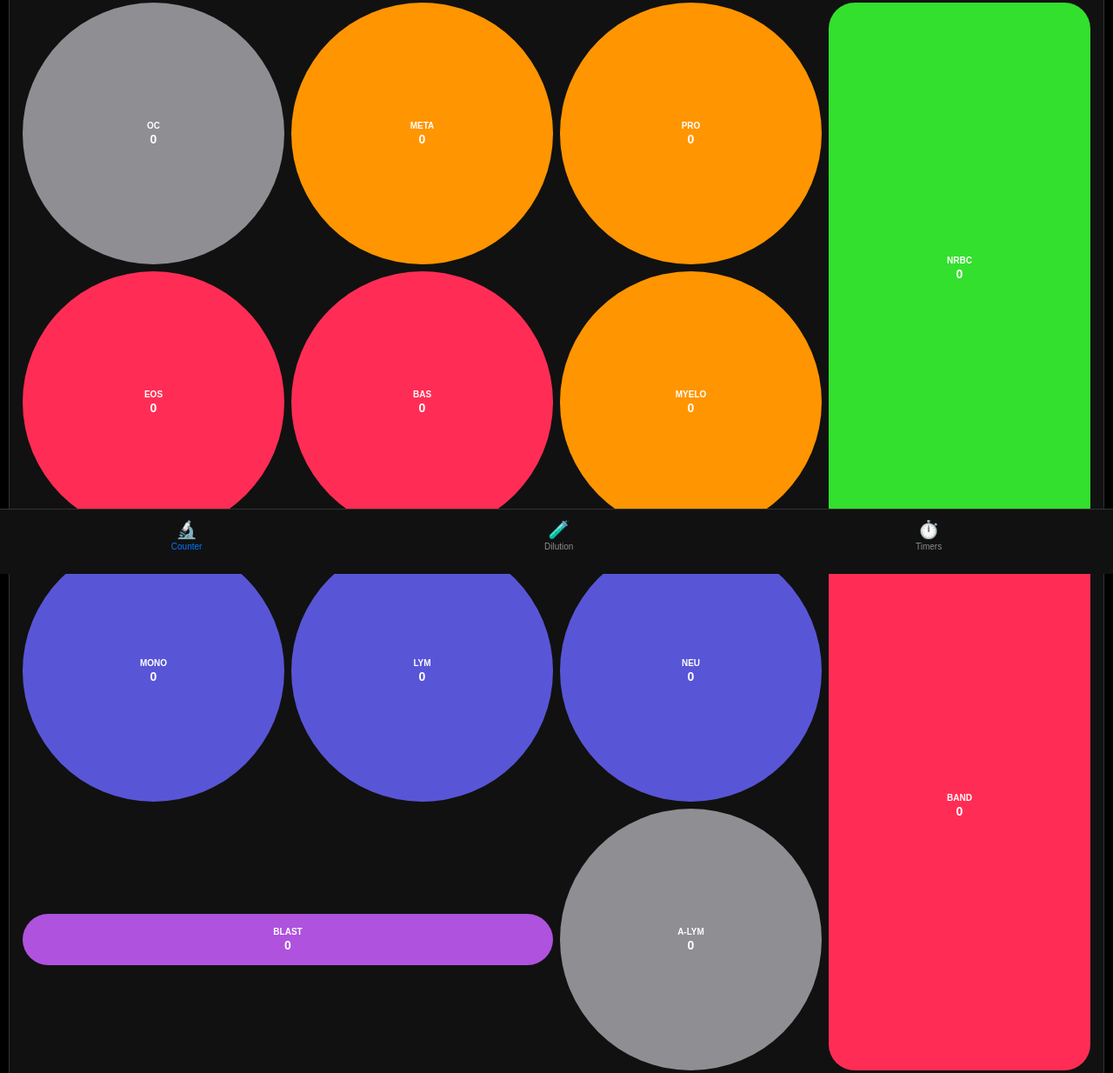
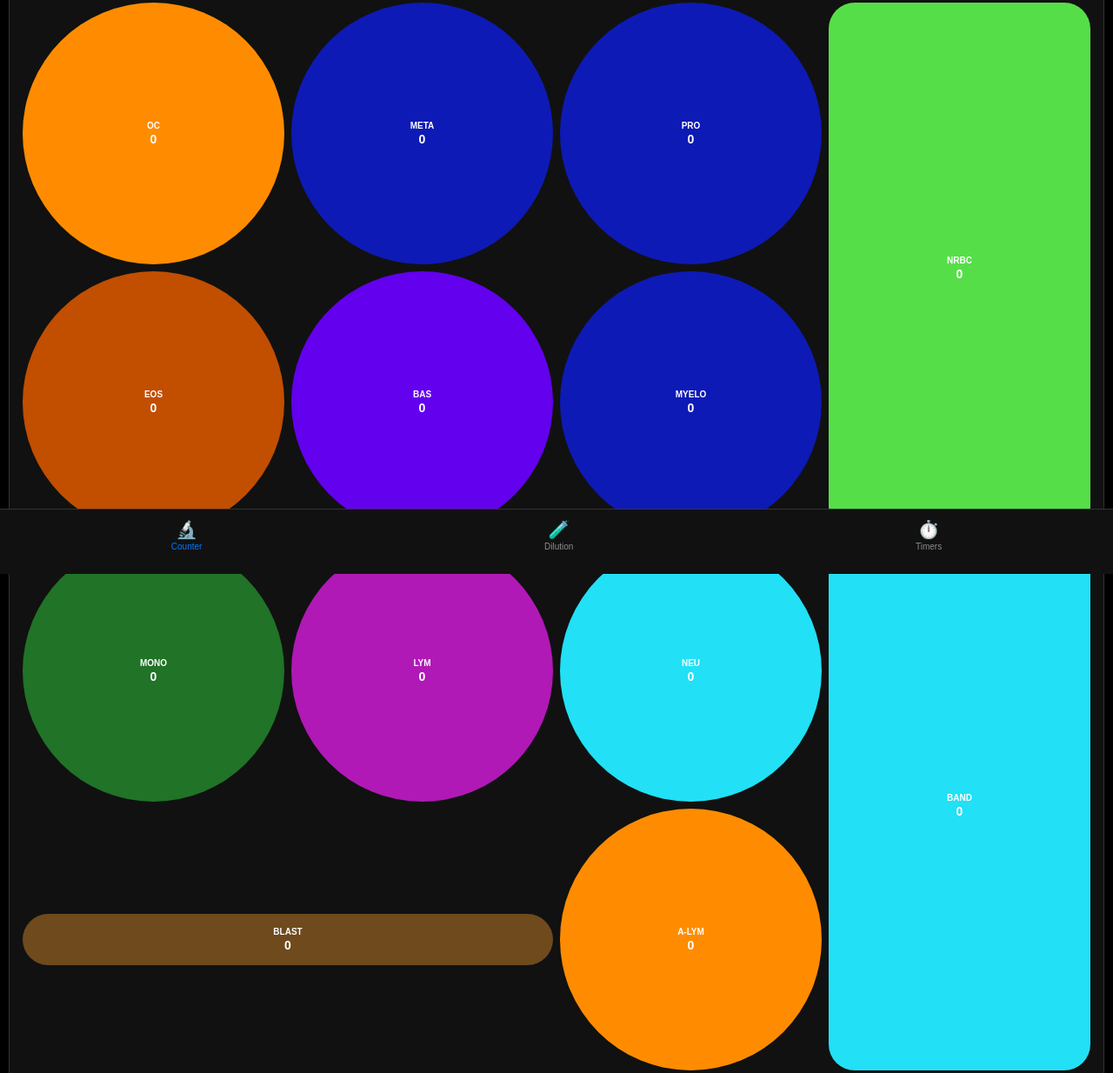
Before and after one commit to leunghilary1-stack/lab-use, a plain HTML site: page index.html in a window 1280 px wide. Shown: the part 140-1374 px from the top of the page at 87% size. Drawn offline with Linux system fonts and the light colour scheme.

Commit message:
Fix HTML encoding issues in index.html

```diff
--- a/index.html
+++ b/index.html
@@ -59,8 +59,8 @@
         .pos-blast { grid-area: 4 / 1 / 4 / span 2; } .pos-atyly { grid-area: 4 / 3; }
 
         /* Colors */
-        .c-mature { background: #5856d6; } .c-gran { background: #ff2d55; } .c-imm { background: #ff9500; }
-        .c-blast { background: #af52de; } .c-other { background: #8e8e93; } .c-nr { background: #33e02d; }
+        .c-neu { background: #22e0f5; } .c-mon { background: #207327; } .c-imm { background: #0e1ab5; } .c-eos { background: #c24e00 }
+        .c-blast { background: #6e4a1d; } .c-other { background: #ff8c00; } .c-nr { background: #56de49;} .c-lym { background: #b019b5;} .c-bas { background: #6300ed;}
 
         /* Tab Bar */
         .tab-bar { position: fixed; bottom: 0; width: 100%; background: var(--card-bg); border-top: 1px solid var(--border); display: flex; justify-content: space-around; padding: 10px 0 25px; }
@@ -92,14 +92,14 @@
                 <button class="cell-btn shape-circle c-imm pos-pro" onclick="count('pro')">PRO<br><span id="c-pro">0</span></button>
                 <button class="cell-btn shape-tall c-nr pos-nrbc" onclick="count('nrb')">NRBC<br><span id="c-nrb">0</span></button>
 
-                <button class="cell-btn shape-circle c-gran pos-eos" onclick="count('eos')">EOS<br><span id="c-eos">0</span></button>
-                <button class="cell-btn shape-circle c-gran pos-bas" onclick="count('bas')">BAS<br><span id="c-bas">0</span></button>
+                <button class="cell-btn shape-circle c-eos pos-eos" onclick="count('eos')">EOS<br><span id="c-eos">0</span></button>
+                <button class="cell-btn shape-circle c-bas pos-bas" onclick="count('bas')">BAS<br><span id="c-bas">0</span></button>
                 <button class="cell-btn shape-circle c-imm pos-myelo" onclick="count('mye')">MYELO<br><span id="c-my">0</span></button>
 
-                <button class="cell-btn shape-circle c-mature pos-mono" onclick="count('mon')">MONO<br><span id="c-mon">0</span></button>
-                <button class="cell-btn shape-circle c-mature pos-lym" onclick="count('lym')">LYM<br><span id="c-lym">0</span></button>
-                <button class="cell-btn shape-circle c-mature pos-neu" onclick="count('neu')">NEU<br><span id="c-neu">0</span></button>
-                <button class="cell-btn shape-tall c-gran pos-band" onclick="count('band')">BAND<br><span id="c-band">0</span></button>
+                <button class="cell-btn shape-circle c-mon pos-mono" onclick="count('mon')">MONO<br><span id="c-mon">0</span></button>
+                <button class="cell-btn shape-circle c-lym pos-lym" onclick="count('lym')">LYM<br><span id="c-lym">0</span></button>
+                <button class="cell-btn shape-circle c-neu pos-neu" onclick="count('neu')">NEU<br><span id="c-neu">0</span></button>
+                <button class="cell-btn shape-tall c-neu pos-band" onclick="count('band')">BAND<br><span id="c-band">0</span></button>
 
                 <button class="cell-btn shape-capsule c-blast pos-blast" onclick="count('bla')">BLAST<br><span id="c-bla">0</span></button>
                 <button class="cell-btn shape-circle c-other pos-atyly" onclick="count('aly')">A-LYM<br><span id="c-aly">0</span></button>
```
